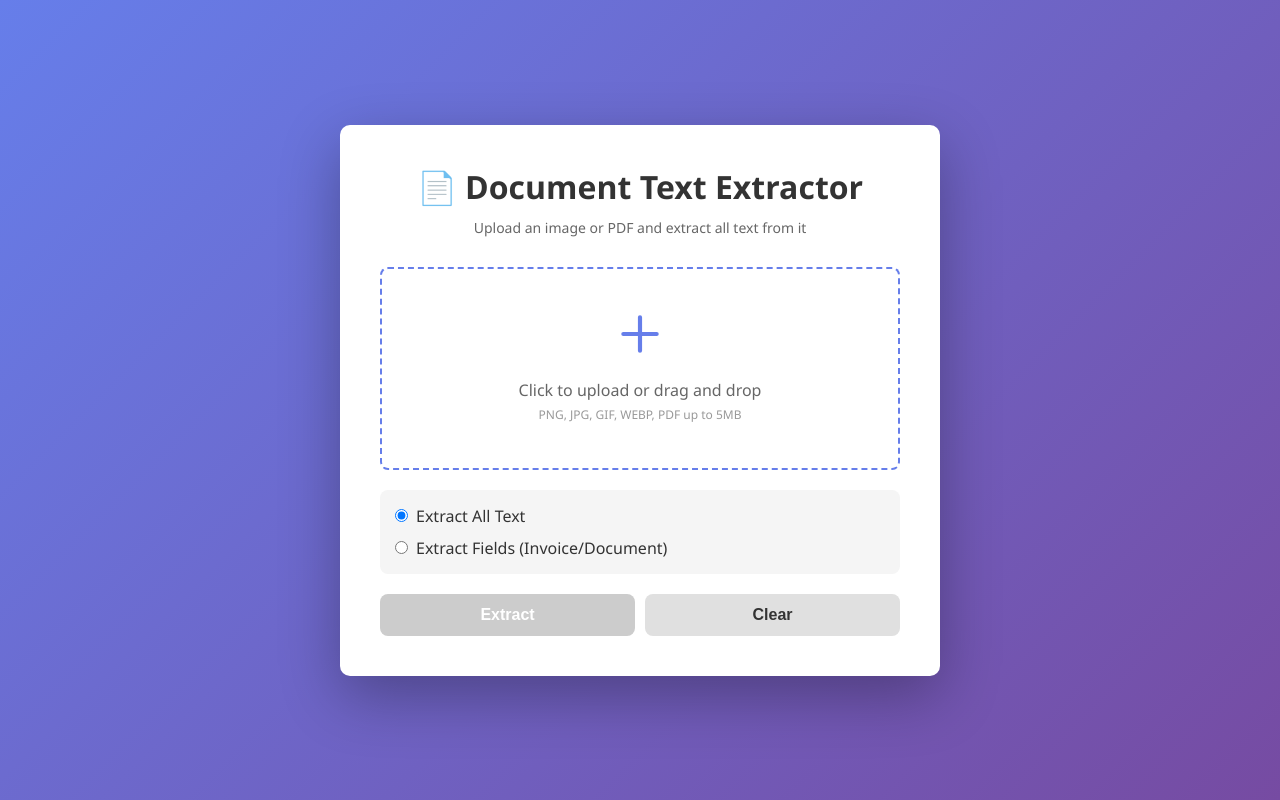
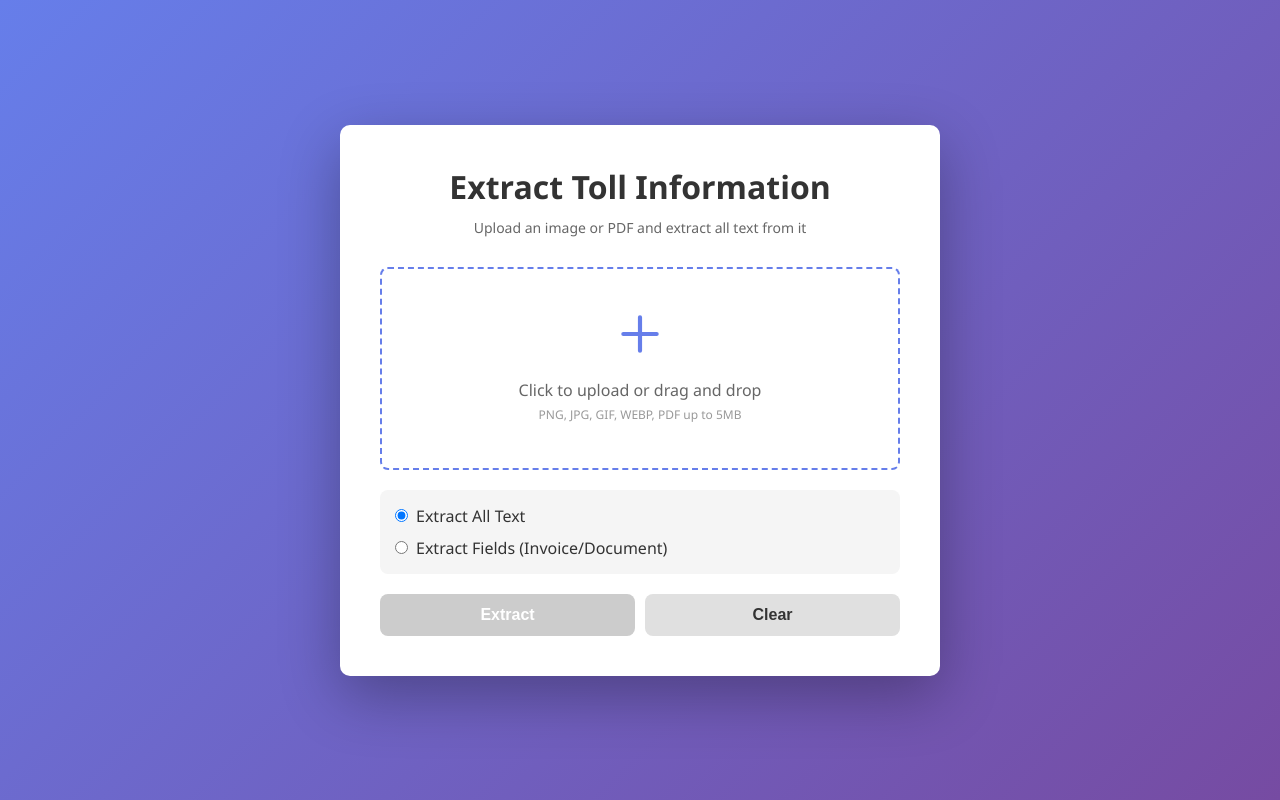
Before and after one commit to Pankajbhagchandani/toll-management-api, a website: page public/index.html in a window 1280 px wide. Drawn offline with Linux system fonts and the light colour scheme.

Commit message:
updated index

```diff
--- a/public/index.html
+++ b/public/index.html
@@ -3,7 +3,7 @@
 <head>
     <meta charset="UTF-8">
     <meta name="viewport" content="width=device-width, initial-scale=1.0">
-    <title>Image Text Extractor</title>
+    <title>Extract Toll Information</title>
     <style>
         * {
             margin: 0;
@@ -262,7 +262,7 @@
 </head>
 <body>
     <div class="container">
-        <h1>📄 Document Text Extractor</h1>
+        <h1>Extract Toll Information</h1>
         <p class="subtitle">Upload an image or PDF and extract all text from it</p>
 
         <div class="error" id="errorMsg"></div>
```
